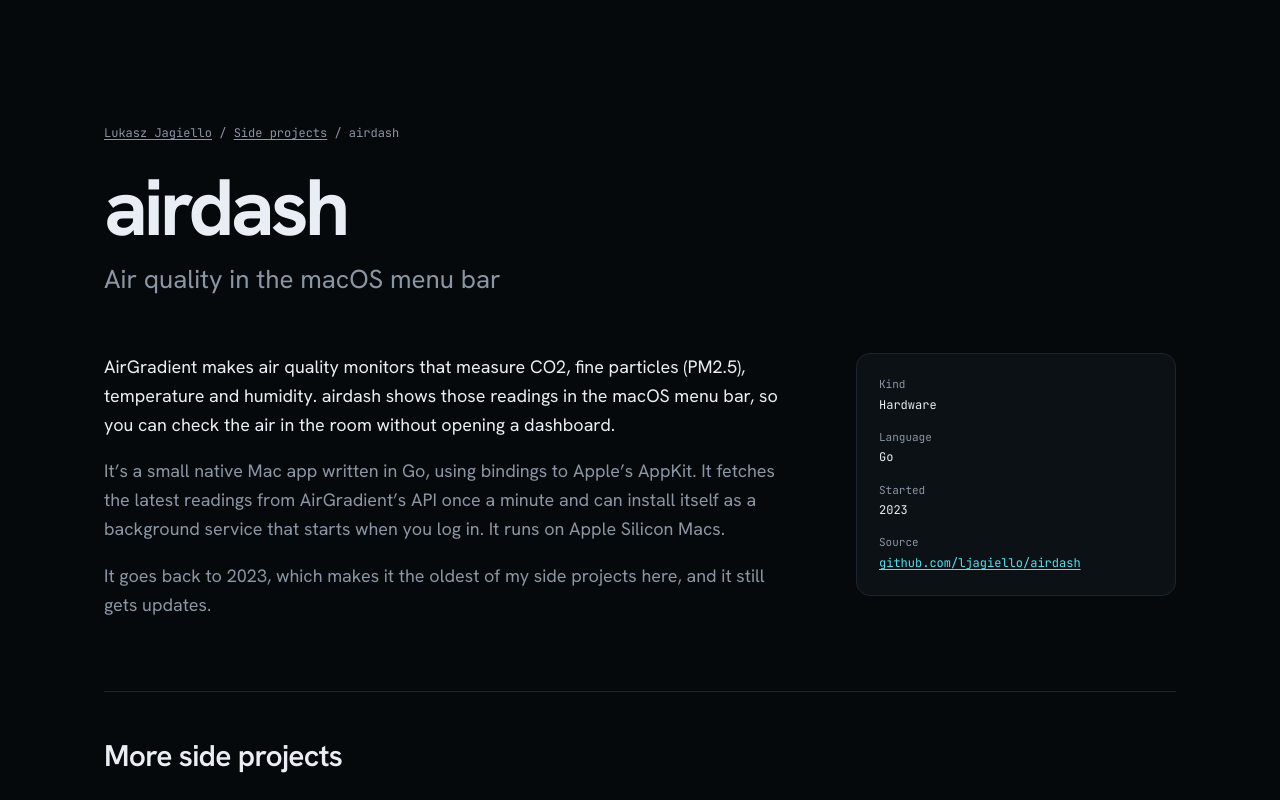
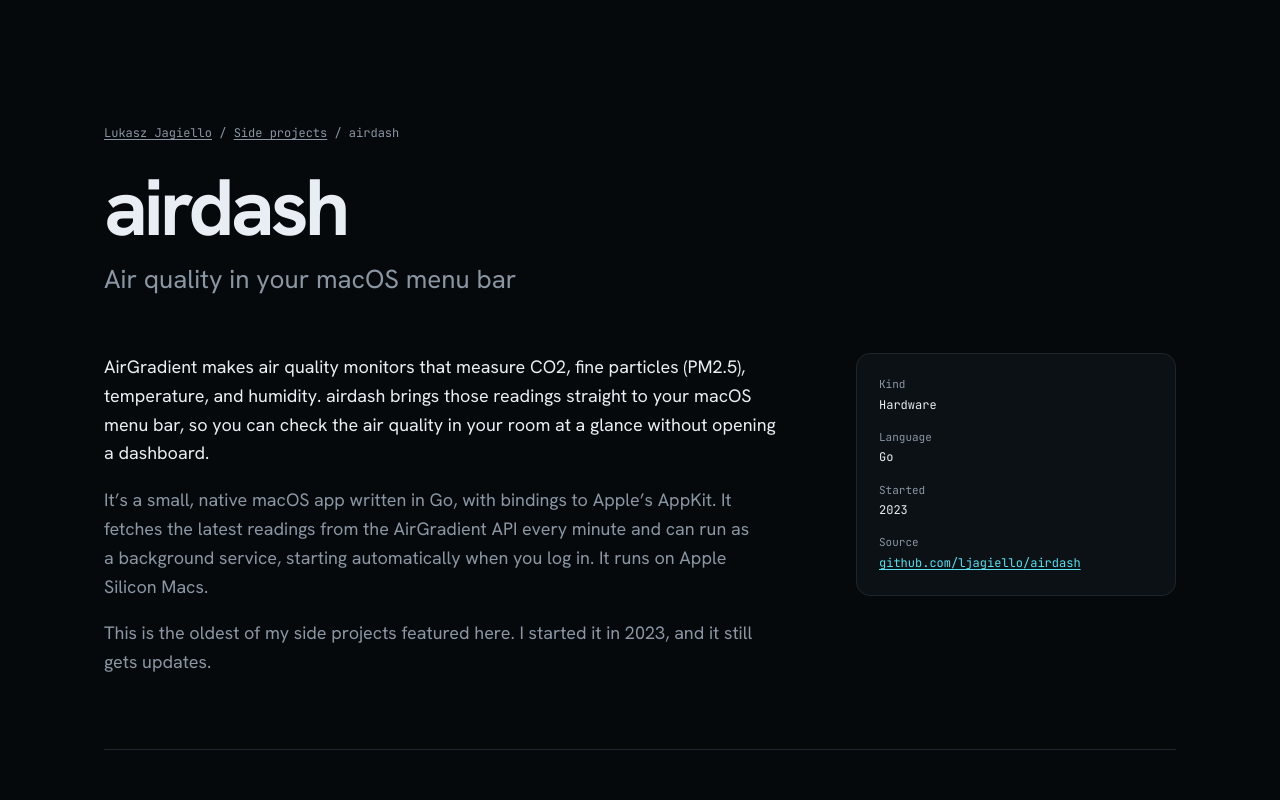
Before and after one commit to ljagiello/lukasz.jagiello.org, a Next.js app: page /projects/airdash in a window 1280 px wide. Shown: the top 800 px of the page. Built offline with nearby package versions, Linux system fonts and the light colour scheme; no server answers.

Commit message:
Use Lukasz's own wording on the airdash page
He rewrote the write-up and the tagline ("Air quality in your macOS menu bar"): the readings come straight to your menu bar, the background service starts by itself at login, and the closing says it's his oldest side project and still maintained.

```diff
--- a/content/projects.tsx
+++ b/content/projects.tsx
@@ -231,24 +231,24 @@ export const stories: Record<string, Story> = {
     ),
   },
   airdash: {
-    tagline: "Air quality in the macOS menu bar",
+    tagline: "Air quality in your macOS menu bar",
     body: () => (
       <>
         <p>
           AirGradient makes air quality monitors that measure CO2, fine
-          particles (PM2.5), temperature and humidity. airdash shows those
-          readings in the macOS menu bar, so you can check the air in the room
-          without opening a dashboard.
+          particles (PM2.5), temperature, and humidity. airdash brings those
+          readings straight to your macOS menu bar, so you can check the air
+          quality in your room at a glance without opening a dashboard.
         </p>
         <p>
-          It’s a small native Mac app written in Go, using bindings to Apple’s
-          AppKit. It fetches the latest readings from AirGradient’s API once a
-          minute and can install itself as a background service that starts
-          when you log in. It runs on Apple Silicon Macs.
+          It’s a small, native macOS app written in Go, with bindings to
+          Apple’s AppKit. It fetches the latest readings from the AirGradient
+          API every minute and can run as a background service, starting
+          automatically when you log in. It runs on Apple Silicon Macs.
         </p>
         <p>
-          It goes back to 2023, which makes it the oldest of my side projects
-          here, and it still gets updates.
+          This is the oldest of my side projects featured here. I started it in
+          2023, and it still gets updates.
         </p>
       </>
     ),
```
